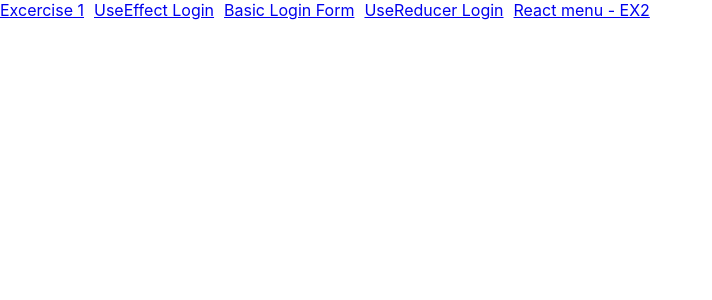
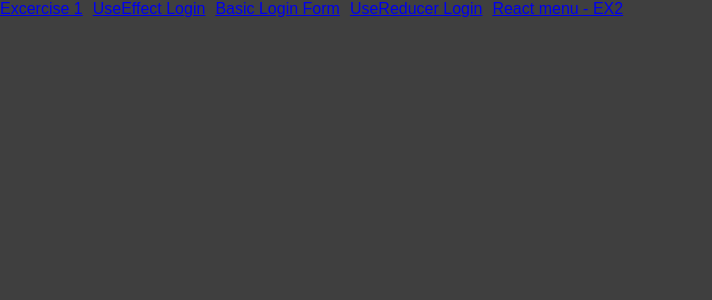
Before and after one commit to shrujan/React-Basic---UserComponent, a React (Create React App) app: page / in a window 1280 px wide. Shown: the top 300 px of the page, without its empty margins (0-712 px from the left). Built offline with nearby package versions, Linux system fonts and the light colour scheme.

Commit message:
proper setup

```diff
--- /dev/null
+++ b/src/components/Exercice-2-React-Menu/Cart/Cart.module.scss
@@ -0,0 +1,4 @@
+svg.cart-icon {
+  height: 25px;
+  width: 25px;
+}
--- /dev/null
+++ b/src/components/Exercice-2-React-Menu/Cart/Cart.tsx
@@ -0,0 +1,8 @@
+import styles from './Cart.module.scss';
+import { CartIcon } from './CartIcon';
+
+export const Cart = () => {
+  return <section>
+    <CartIcon />
+  </section>
+}
--- /dev/null
+++ b/src/components/Exercice-2-React-Menu/Cart/CartIcon.tsx
@@ -0,0 +1,11 @@
+import styles from './Cart.module.scss';
+
+export const CartIcon = () => {
+  return <svg className={ styles['cart-icon'] }
+    xmlns='http://www.w3.org/2000/svg'
+    viewBox='0 0 20 20'
+    fill='currentColor'
+  >
+    <path d='M3 1a1 1 0 000 2h1.22l.305 1.222a.997.997 0 00.01.042l1.358 5.43-.893.892C3.74 11.846 4.632 14 6.414 14H15a1 1 0 000-2H6.414l1-1H14a1 1 0 00.894-.553l3-6A1 1 0 0017 3H6.28l-.31-1.243A1 1 0 005 1H3zM16 16.5a1.5 1.5 0 11-3 0 1.5 1.5 0 013 0zM6.5 18a1.5 1.5 0 100-3 1.5 1.5 0 000 3z' />
+  </svg>
+}
--- a/src/components/Exercice-2-React-Menu/Header/Header.tsx
+++ b/src/components/Exercice-2-React-Menu/Header/Header.tsx
@@ -1,9 +1,11 @@
+import { Cart } from '../Cart/Cart'
 import styles from './Header.module.scss'
 
 export const Header = () => {
   return (
     <header className={ styles['header'] }>
-ddd
+      <h3>React Meals</h3>
+      <Cart></Cart>
     </header>
   )
 }
--- a/src/components/Exercice-2-React-Menu/Home.tsx
+++ b/src/components/Exercice-2-React-Menu/Home.tsx
@@ -3,6 +3,5 @@
 export const MenuHome = () => {
   return <main>
     <Header></Header>
-    sdf
   </main>
 }
--- a/src/index.css
+++ b/src/index.css
@@ -1,13 +1,12 @@
+* {
+  box-sizing: border-box;
+}
+
+html {
+  font-family: 'Noto Sans JP', sans-serif;
+}
+
 body {
   margin: 0;
-  font-family: -apple-system, BlinkMacSystemFont, 'Segoe UI', 'Roboto', 'Oxygen',
-    'Ubuntu', 'Cantarell', 'Fira Sans', 'Droid Sans', 'Helvetica Neue',
-    sans-serif;
-  -webkit-font-smoothing: antialiased;
-  -moz-osx-font-smoothing: grayscale;
+  background-color: #3f3f3f;
 }
-
-code {
-  font-family: source-code-pro, Menlo, Monaco, Consolas, 'Courier New',
-    monospace;
-}
```
